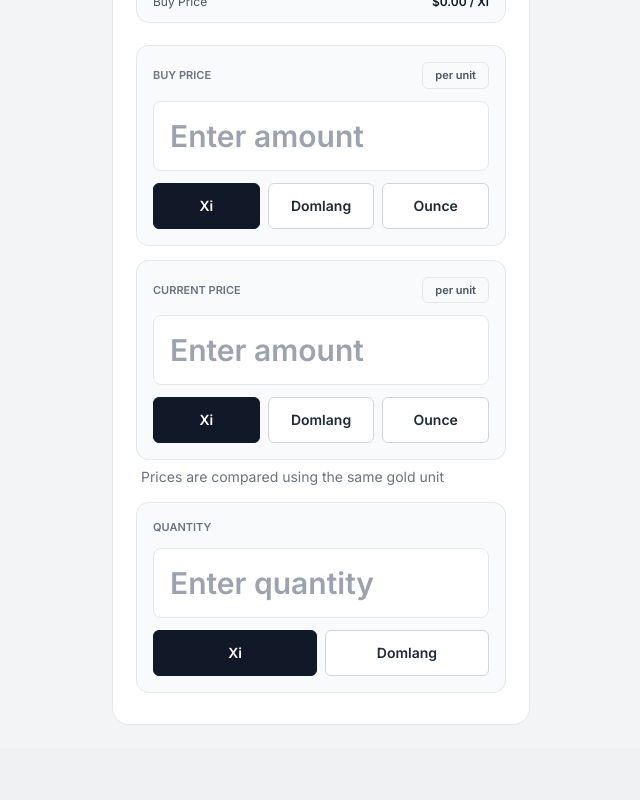
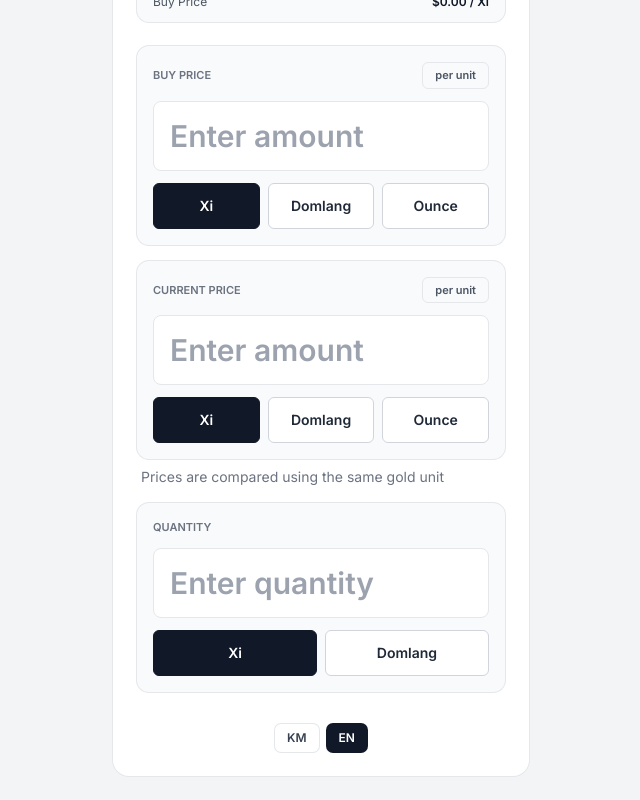
Before and after one commit to Dashsyy/xau-roi-calculator, a React (Vite) app: page / in a window 1280 px wide. Shown: the part 451-1251 px from the top of the page, without its empty margins (319-959 px from the left). Before the commit the page ends 1199 px from the top, so only its background shows below. Built offline with nearby package versions, Linux system fonts and the light colour scheme.

Commit message:
udpate - add lange swithc

```diff
--- a/src/App.tsx
+++ b/src/App.tsx
@@ -4,6 +4,7 @@ import QuantityInput from './components/QuantityInput';
 import ResultCard from './components/ResultCard';
 import { useLanguage } from './i18n/LanguageContext';
 import { GoldUnit, QuantityUnit, calculateProfitAndRoi } from './utils/goldConversion';
+import LanguageToggle from './components/LanguageToggle';
 
 const App = () => {
   const { t } = useLanguage();
@@ -105,6 +106,9 @@ const App = () => {
               onUnitChange={setQuantityUnit}
             />
           </main>
+          <div className='flex justify-center'>
+            <LanguageToggle/>
+          </div>
         </div>
       </div>
     </div>
--- /dev/null
+++ b/src/components/LanguageToggle.tsx
@@ -0,0 +1,36 @@
+// LanguageToggle.tsx
+import { useLanguage } from '../i18n/LanguageContext';
+
+const LanguageToggle = () => {
+  const { language, setLanguage } = useLanguage();
+
+  return (
+    <div className="flex items-center gap-2">
+      <button
+        type="button"
+        onClick={() => setLanguage('km')}
+        className={`rounded-md px-3 py-1.5 text-xs font-semibold ring-1 transition
+          ${language === 'km'
+            ? 'bg-gray-900 text-white ring-gray-900'
+            : 'bg-white text-gray-700 ring-gray-200 hover:bg-gray-50'}
+        `}
+      >
+        KM
+      </button>
+
+      <button
+        type="button"
+        onClick={() => setLanguage('en')}
+        className={`rounded-md px-3 py-1.5 text-xs font-semibold ring-1 transition
+          ${language === 'en'
+            ? 'bg-gray-900 text-white ring-gray-900'
+            : 'bg-white text-gray-700 ring-gray-200 hover:bg-gray-50'}
+        `}
+      >
+        EN
+      </button>
+    </div>
+  );
+};
+
+export default LanguageToggle;
```
